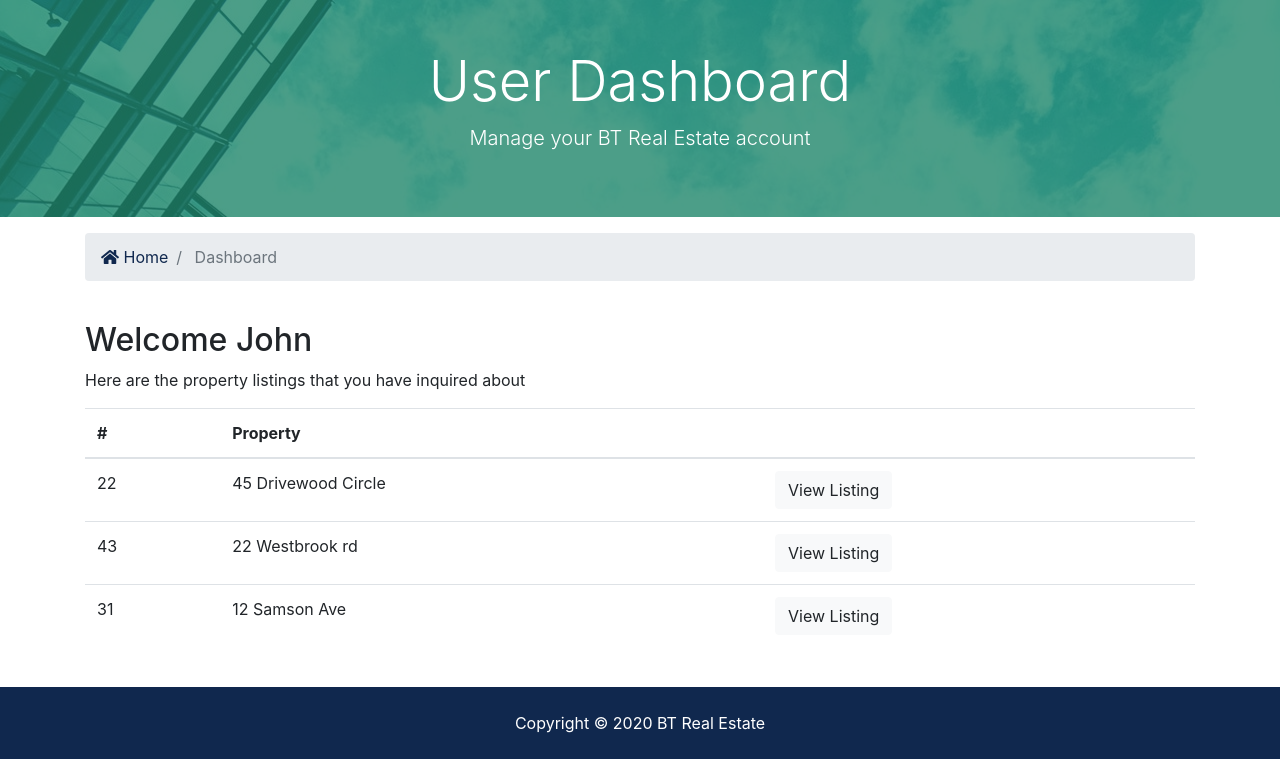
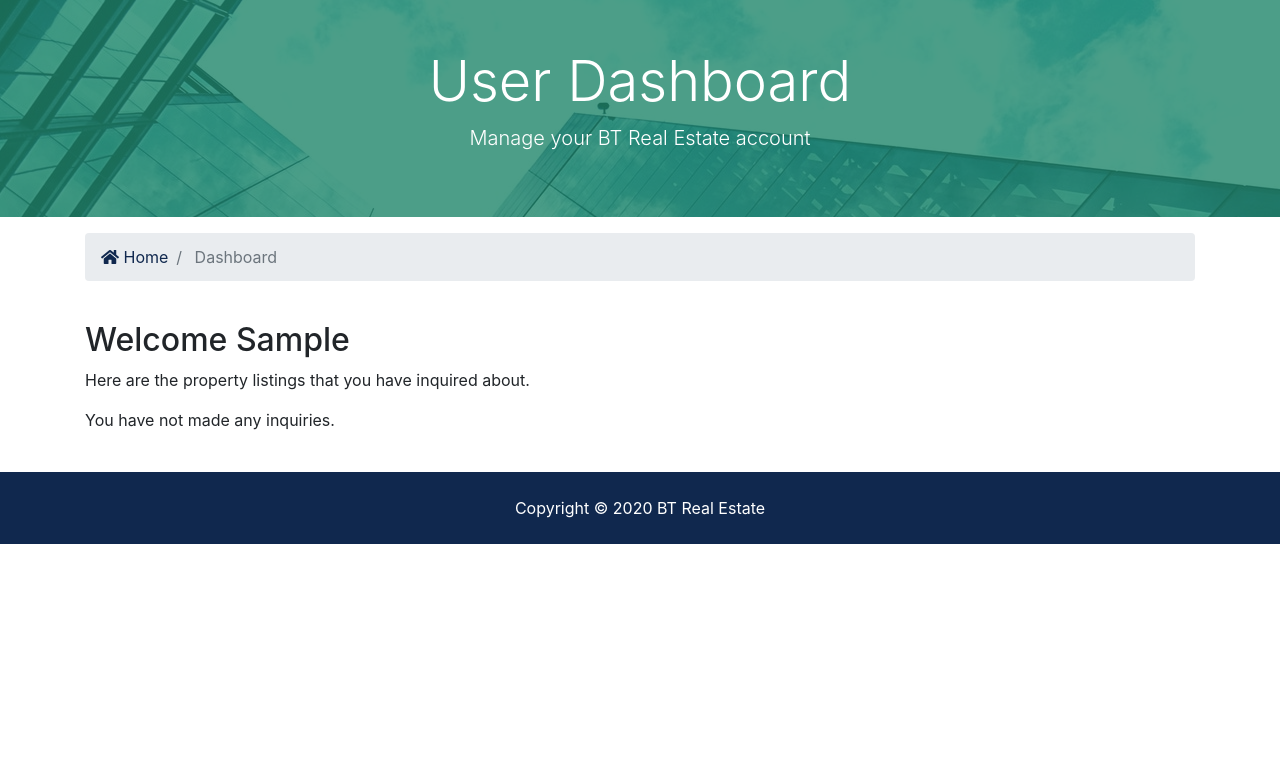
Before and after one commit to auxfuse/btre-traversy-udemy, a Django app: page /accounts/dashboard in a window 1280 px wide. Shown: the part 128-887 px from the top of the page. After the commit the page ends 672 px from the top, so only its background shows below. Run offline with Django 3.2, Linux system fonts and the light colour scheme; the visitor is signed in with stand-in values (Sample User, id 1); data that the repository does not hold is empty; some libraries are stand-ins or nearby versions.

Commit message:
User dashboard content dynamically set to per user basis

```diff
--- a/accounts/views.py
+++ b/accounts/views.py
@@ -1,6 +1,7 @@
 from django.shortcuts import render, redirect
 from django.contrib import messages, auth
 from django.contrib.auth.models import User
+from contacts.models import Contact
 
 
 # Create your views here.
@@ -75,4 +76,10 @@ def logout(request):
 
 
 def dashboard(request):
-    return render(request, 'accounts/dashboard.html')
+    user_contacts = Contact.objects.order_by('-contact_date').filter(
+        user_id=request.user.id)
+
+    context = {
+        'contacts': user_contacts,
+    }
+    return render(request, 'accounts/dashboard.html', context)
--- a/templates/accounts/dashboard.html
+++ b/templates/accounts/dashboard.html
@@ -37,9 +37,10 @@
         <div class="container">
             <div class="row">
                 <div class="col-md-12">
-                    <h2>Welcome John</h2>
+                    <h2>Welcome {{ user.first_name }}</h2>
                     <p>Here are the property listings that you have inquired
-                        about</p>
+                        about.</p>
+                    {% if contacts %}
                         <table class="table">
                             <thead>
                                 <tr>
@@ -49,32 +50,21 @@
                                 </tr>
                             </thead>
                             <tbody>
+                                {% for contact in contacts %}
                                     <tr>
-                            <td>22</td>
-                            <td>45 Drivewood Circle</td>
+                                        <td>{{ contact.id }}</td>
+                                        <td>{{ contact.listing }}</td>
                                         <td>
-                                <a class="btn btn-light" href="#">View
+                                            <a class="btn btn-light" href="{% url 'listing' contact.listing_id %}">View
                                                 Listing</a>
                                         </td>
                                     </tr>
-                        <tr>
-                            <td>43</td>
-                            <td>22 Westbrook rd</td>
-                            <td>
-                                <a class="btn btn-light" href="#">View
-                                    Listing</a>
-                            </td>
-                        </tr>
-                        <tr>
-                            <td>31</td>
-                            <td>12 Samson Ave</td>
-                            <td>
-                                <a class="btn btn-light" href="#">View
-                                    Listing</a>
-                            </td>
-                        </tr>
+                                {% endfor %}
                             </tbody>
                         </table>
+                    {% else %}
+                        <p>You have not made any inquiries.</p>
+                    {% endif %}
                 </div>
             </div>
         </div>
--- a/templates/listings/listings.html
+++ b/templates/listings/listings.html
@@ -80,7 +80,7 @@
                                         </div>
                                     </div>
                                     <div class="row text-secondary pb-2">
-                                        <div class="col-6">
+                                        <div class="col-12">
                                             <i class="fas fa-clock"></i> {{ listing.list_date | timesince }}
                                             ago
                                         </div>
--- a/templates/listings/search.html
+++ b/templates/listings/search.html
@@ -151,7 +151,7 @@
                                         </div>
                                     </div>
                                     <div class="row text-secondary pb-2">
-                                        <div class="col-6">
+                                        <div class="col-12">
                                             <i class="fas fa-clock"></i> {{ listing.list_date | timesince }}
                                             ago
                                         </div>
```
Lines whose indentation alone changed are shown as unchanged.
